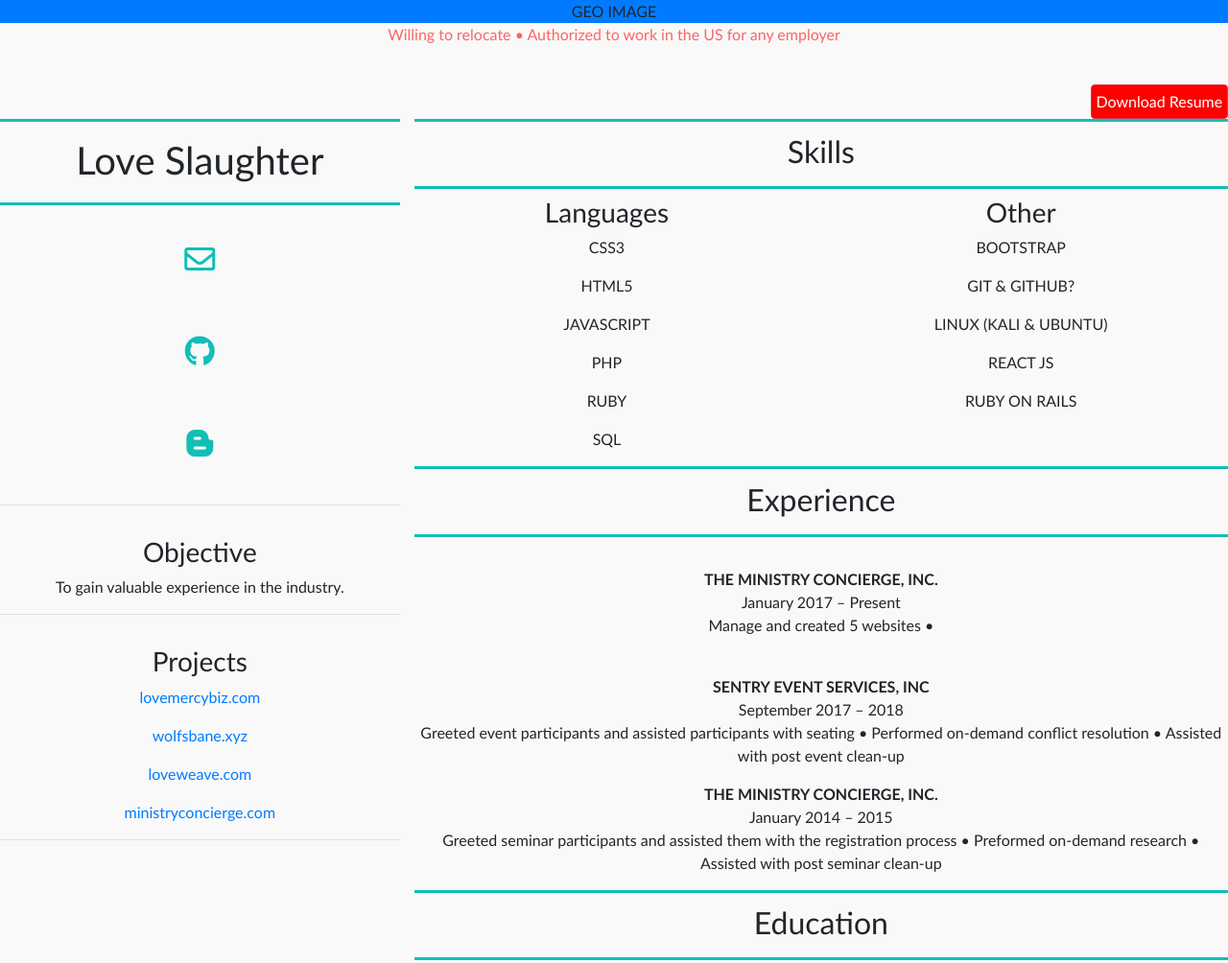
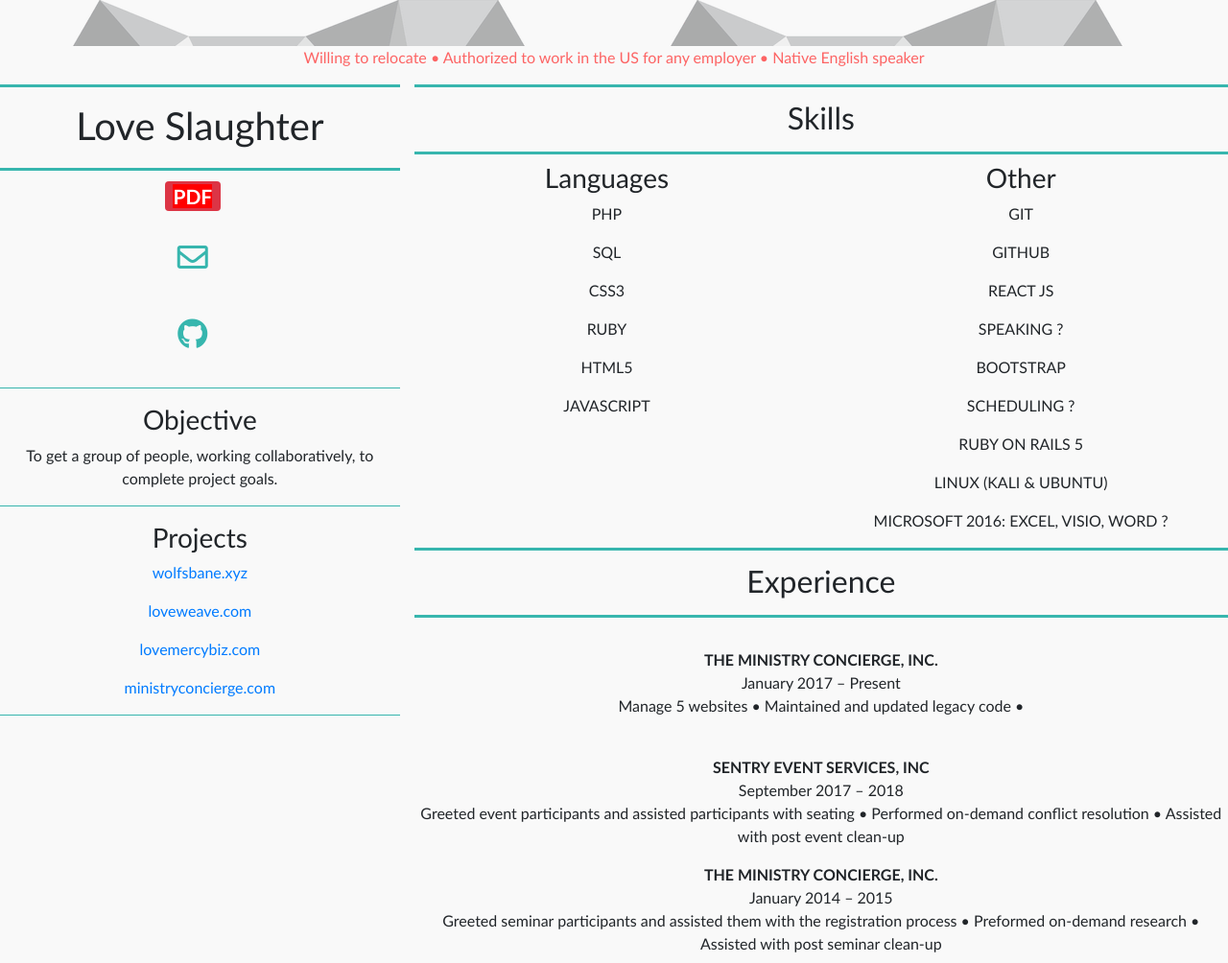
Before and after one commit to lovemercybiz/inspired-resume, a plain HTML site: page index.html in a window 1280 px wide. Shown: the top 1004 px of the page at 96% size. Drawn offline with Linux system fonts and the light colour scheme.

Commit message:
Added a 'pdf' badge, geo image(needs to be better), added 'native english speaker', changed blue/green shade, put the skills by word length - ascending order, added to expericence, little tweeks here and there

```diff
--- a/css/css.css
+++ b/css/css.css
@@ -6,39 +6,24 @@ body {
     background-color: rgba(245, 245, 245, 0.521);
     /* font-family: Verdana, Geneva, Tahoma, sans-serif; */
     font-family: 'Gill Sans', 'Gill Sans MT', Calibri, 'Trebuchet MS', sans-serif;
-
+/* background:url(../img/triangle-1805473_960_720.png); */
 }
-
-/* .geo {
-    background-image: url(img/triangle-1805473_960_720.png)
-}
-img {
-    transform: rotate(90deg);
-} */
 
 h1 {
     padding-top: .4em;
-    border-top: solid rgb(18, 190, 182);
+    border-top: solid rgb(55, 182, 174);
     padding-bottom: .5em;
-    border-bottom: solid rgb(18, 190, 182);
+    border-bottom: solid rgb(55, 182, 174);
     /* text-align: center; */
 
 }
 h2 {
     padding-top: .4em;
-    border-top: solid rgb(18, 190, 182);
+    border-top: solid rgb(55, 182, 174);
     padding-bottom: .5em;
-    border-bottom: solid rgb(18, 190, 182);
+    border-bottom: solid rgb(55, 182, 174);
     /* text-align: center; */
-
 }
-/* h3 {
-    border-bottom: 1px solid rgb(18, 190, 182);
-    bottom: 5px;
-    border-left: 10px;
-    border-right: 10px;
-} */
-
 
 #social {
     text-transform: uppercase;
@@ -46,17 +31,28 @@ h2 {
 #icon{
     font-size: 2em;
     text-decoration: none;
-    color: rgb(18, 190, 182);
+    color: rgb(55, 182, 174);
     padding-top: .5em;
     padding-bottom: .5em;
     margin: .5em;
 }
 
+#icon:hover, #resumeDownload:hover {
+    color: rgb(92, 161, 218);
+}
+
+#resumeDownload {
+    background-color: red;
+    color: white;
+    text-decoration: none;
+    /* text-decoration-color: white; */
+}
+
+
 hr{
-    color: rgb(18, 190, 182);
-    width: auto;
-    height: 1em
-    /* size: 2; */
+    color: rgb(55, 182, 174);
+    border-top: .05em solid;
+    /* make these line shorter, like how they are in "container" */
 }
 /* #email {
     padding: 1em;
@@ -73,19 +69,8 @@ div {
     text-decoration-color: white;
 }
 
-#resumeDownload a {
-    padding: .3rem;
 
-    background-color: red;
-    color: white;
-    text-decoration: none;
-    /* text-decoration-color: white; */
-}
 
-#resumeDownload :hover {
-    background-color: rgba(245, 245, 245, 0.521);
-    color: red;
-}
 /*
 img {
     width: 2em;
@@ -99,3 +84,15 @@ img {
     background-size: cover;
 
 } */
+/* .geo {
+    background-image: url(img/triangle-1805473_960_720.png)
+}
+img {
+    transform: rotate(90deg);
+} */
+/* h3 {
+    border-bottom: 1px solid rgb(55, 182, 174);
+    bottom: 5px;
+    border-left: 10px;
+    border-right: 10px;
+} */
--- a/index.html
+++ b/index.html
@@ -8,46 +8,54 @@
         <link rel="stylesheet" href="css/bootstrap.min.css">
         <link rel="stylesheet" href="https://use.fontawesome.com/releases/v5.3.1/css/all.css" integrity="sha384-mzrmE5qonljUremFsqc01SB46JvROS7bZs3IO2EmfFsd15uHvIt+Y8vEf7N7fWAU" crossorigin="anonymous">
         <link rel="stylesheet" href="css/css.css">
-        <title class="lovemercybiz">Love Mercy | Resume </title>
+        <title>Love Mercy | Resume </title>
     </head>
 
-    <body style="padding-right: 0">
-               <div id="img" class="col bg-primary">
-                GEO IMAGE
+    <body style="padding-right: 0;">
+         <!-- <div style="background:url(img/triangle-1805473_960_720.png)" id="img" class="col bg-light">
+                 <section style="background:"></section>
+                test
+               </div> -->
+               <div style="background:url(img/triangle-1805473_960_720.png) fixed; color:transparent;">
+                    Lorem ipsum dolor sit amet consectetur adipisicing elit. Tempore explicabo asperiores laborum eius voluptates sapiente cumque reprehenderit nam eos quo maxime fugiat magni accusantium excepturi, ea dolor, suscipit distinctio quae?
                </div>
-            <p class="relocate-work">Willing to relocate • Authorized to work in the US for any employer</p>
-        <br>
-               <div style="margin-right:0;" class="row">
-                   <div class="col"></div>
-                   <div class="col"></div>
-                   <div class="col"></div>
-                   <div id="resumeDownload"><a  class="btn btn-danger" role="button" a target="_blank" href="LoveSlaughterCodeResume.pdf">Download Resume</a></div>
-                </div>
+            <p class="relocate-work">Willing to relocate • Authorized to work in the US for any employer • Native English speaker </p>
+
+
       <div style="margin-right: 0" class="row">
             <div style="padding-right: 0"class="col-md-4 col-lg-4 col-xl-4">
                 <h1>Love Slaughter</h1>
-                <div id="social" class="row">
+
+                <div id="social" style="margin-right: 0" class="row">
+                    <div class="container">
+                        <h3><span class="badge badge-danger"><a id="resumeDownload" target="_blank" href="LoveSlaughterCodeResume.pdf">PDF</a></span></h3>
+                        <!-- ^^ could be download sign? -->
+                    </div>
+
                    <div class="container">
-                        <a id="icon" class="far fa-envelope" href="mailto:lovemercybiz@gmail.com"></a>
-                        <!-- <div class="col">email</div> -->
+                        <a id="icon" class="far fa-envelope m-2" href="mailto:lovemercybiz@gmail.com"></a>
+                        <!-- When hovered it will say "email Love"? -->
                     </div>
+
                     <div class="container">
-                            <a id="icon" class="fab fa-github" href="https://github.com/lovemercybiz" target="_blank"></a>
-                        <!-- <div class="col">github</div> -->
-                    </div>
-                    <div class="container">
-                            <a id="icon" class="fab fa-blogger-b" href="wolfsbane.xyz" target="_blank"></a>
-                    </div>
+                        <a id="icon" class="fab fa-github m-2" href="https://github.com/lovemercybiz" target="_blank"></a>
+                    </div><!-- Could be linkedin?^^ -->
+                    <!-- <div class="container"><a id="icon" class="fab fa-blogger-b" href="wolfsbane.xyz" target="_blank"></a> </div> -->
+
+                    <!-- add phone -->
             </div>
+
             <hr>
-            <h3>Objective</h3>
-            <p>To gain valuable experience in the industry.</p><hr>
+                <h3>Objective</h3>
+                    <p>To get a group of people, working collaboratively, to complete project goals.</p>
+                    <!-- <p>To gain valuable experience in the industry.</p> -->
+                        <hr class="">
             <h3>Projects</h3>
-                <p class="col-sm col-md col-lg col-xl"><a href="#lovemercybiz">lovemercybiz.com</a></p>
                 <p class="col-sm col-md col-lg col-xl"><a href="wolfsbane.xyz" target="_blank">wolfsbane.xyz</a></p>
                 <p class="col-sm col-md col-lg col-xl"><a href="loveweave.com" target="_blank">loveweave.com</a></p>
+                <p class="col-sm col-md col-lg col-xl"><a href="#lovemercybiz" target="_blank">lovemercybiz.com</a></p>
                 <p class="col-sm col-md col-lg col-xl"><a href="ministryconcierge.com" target="_blank">ministryconcierge.com</a></p>
-               <hr>
+            <hr><!-- make hidden on small devices -->
         </div><!-- end of 1st col -->
 
             <div style="padding-right: 0" class="col-md-8 col-lg-8 col-xl-8">
@@ -56,22 +64,28 @@
                         <div class="col-6">
                             <h3>Languages</h3>
                             <div style="text-transform: uppercase;" class="container">
+                                    <!-- <p>css3</p><p>html5</p><p>javascript</p><p>php</p><p>ruby</p><p>sql</p> -->
+                                    <p>php</p>
+                                    <p>sql</p>
                                     <p>css3</p>
+                                    <p>ruby</p>
                                     <p>html5</p>
                                     <p>javascript</p>
-                                    <p>php</p>
-                                    <p>ruby</p>
-                                    <p>sql</p>
                                 </div>
                         </div>
                         <div class="col-6">
                             <h3>Other</h3>
                             <div style="text-transform: uppercase;" class="container">
+                                    <!-- <p>bootstrap</p><p>git & github?</p><p>linux (Kali & Ubuntu)</p><p>react js</p><p>ruby on rails</p> -->
+                                    <p>git</p>
+                                    <p>github<p>
+                                    <p>react js</p>
+                                    <p>speaking ?</p>
                                     <p>bootstrap</p>
-                                    <p>git & github?</p>
-                                    <p>linux (Kali & Ubuntu)</p>
-                                    <p>react js</p>
-                                    <p>ruby on rails</p>
+                                    <p>scheduling ?</p>
+                                    <p>ruby on rails 5</p>
+                                    <p>linux (kali & ubuntu)</p>
+                                    <p>microsoft 2016: excel, visio, word ?</p>
                             </div>
                         </div>
                     </div>
@@ -79,7 +93,7 @@
                         <h2>Experience</h2><br>
                             <p style="font-weight: bold; margin-bottom: 0;">THE MINISTRY CONCIERGE, INC.</p>
                             <p style="margin-bottom: 0;">January 2017 – Present</p>
-                            <p>Manage and created 5 websites • </p><br>
+                            <p>Manage 5 websites • Maintained and updated legacy code • </p><br>
 
                             <p style="font-weight: bold; margin-bottom: 0;">SENTRY EVENT SERVICES, INC</p>
                             <p style="margin-bottom: 0;">September 2017 – 2018</p>
@@ -99,10 +113,11 @@
 
 
             <footer>
-                    <div class="col bg-primary">
-                        place geo image here
-                    </div>
-                <p class="relocate-work">Willing to relocate • Authorized to work in the US for any employer</p>
+                    <div style="background:url(img/triangle-1805473_960_720.png) fixed; color:transparent;">
+                        Lorem ipsum dolor sit amet consectetur adipisicing elit. Tempore explicabo asperiores laborum eius voluptates sapiente cumque reprehenderit nam eos quo maxime fugiat magni accusantium excepturi, ea dolor, suscipit distinctio quae?
+                   </div>
+                    <!-- <div class="col bg-primary"> place geo image here</div> -->
+                <p class="relocate-work">Willing to relocate • Authorized to work in the US for any employer • Native English speaker</p>
             </footer>
 
         <script src="js/jquery-3.3.1.min.js"></script>
```
